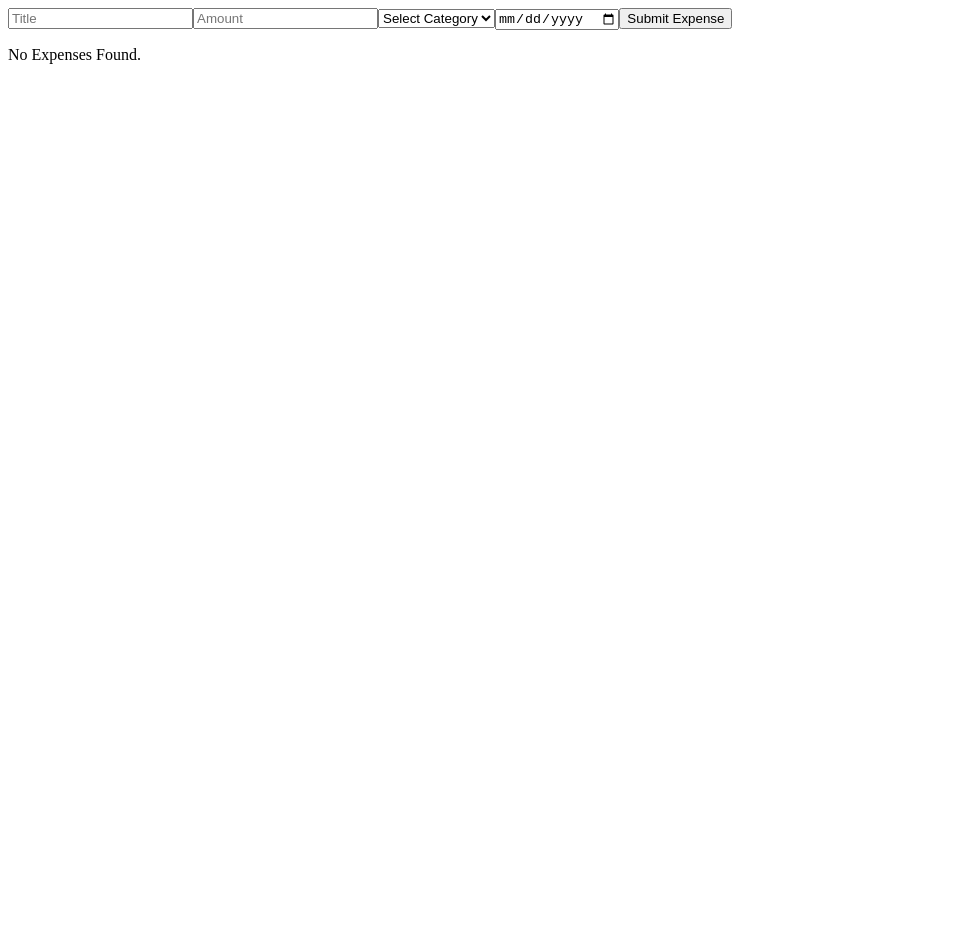
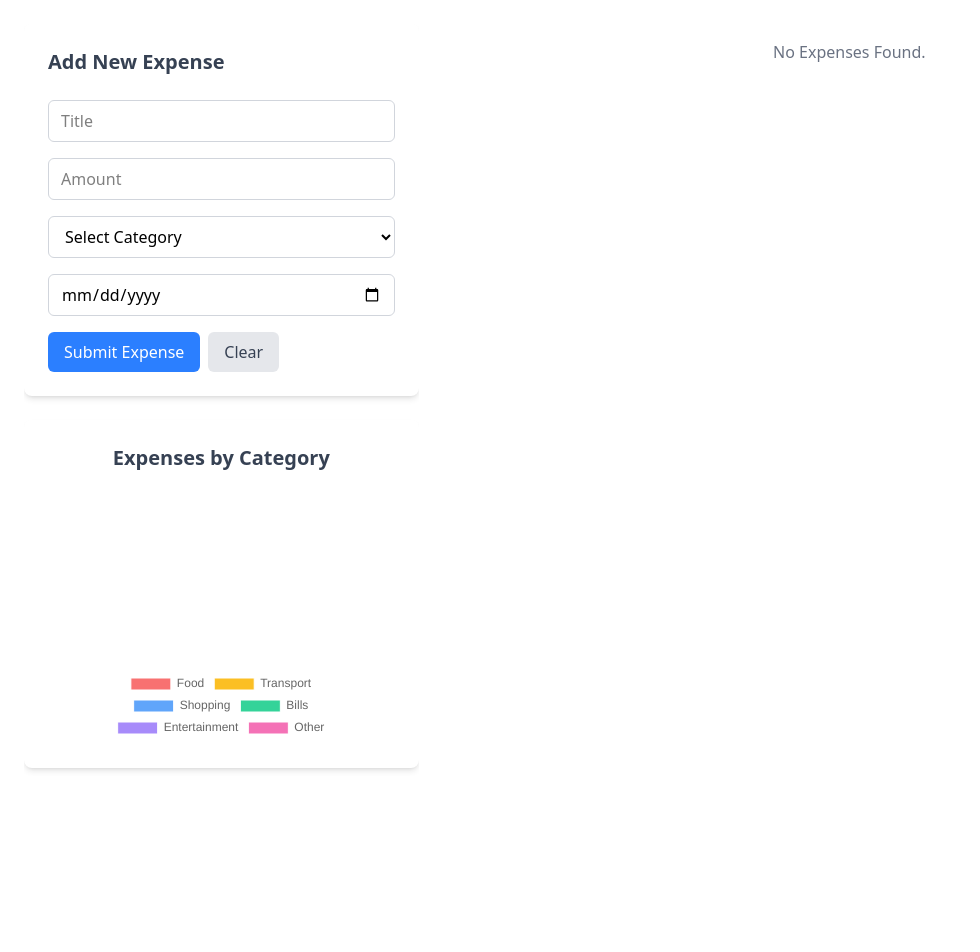
Before and after one commit to preetam-vunet/expense-tracker, a React (Vite) app: page / in a window 1280 px wide. Shown: the top 952 px of the page, without its empty margins (0-980 px from the left). After the commit the page ends 800 px from the top, so only its background shows below. Built offline with nearby package versions, Linux system fonts and the light colour scheme.

Commit message:
Added TailwindCss to entire components and added the ExpenseAverage Component

```diff
--- a/src/App.tsx
+++ b/src/App.tsx
@@ -1,17 +1,25 @@
 import AddExpensesForm from './components/AddExpenseForm'
 import ExpenseTable from './components/ExpenseTable'
 import ExpenseChart from './components/ExpenseCharts'
+import ExpenseAverage from './components/ExpenseAverage'
 import './App.css'
 
-function App() {
+export default function App() {
+  return (
+    <div className="p-6 h-screen">
+      <div className="grid grid-cols-1 lg:grid-cols-3 gap-6 h-full">
 
-  return (
-    <>
-      <AddExpensesForm/>
-      <ExpenseTable/>
-      <ExpenseChart/>
-    </>
+        <div className="space-y-6 overflow-y-auto">
+          <AddExpensesForm />
+          <ExpenseChart />
+          <ExpenseAverage />
+        </div>
+
+        <div className="col-span-2 flex flex-col h-full">
+          <ExpenseTable />
+        </div>
+
+      </div>
+    </div>
   )
 }
-
-export default App
--- a/src/components/AddExpenseForm.tsx
+++ b/src/components/AddExpenseForm.tsx
@@ -1,11 +1,10 @@
-import {useState} from 'react';
-import {v4 as uuid} from 'uuid';
-import type {Expense, Category} from '../types';
+import { useState } from 'react';
+import { v4 as uuid } from 'uuid';
+import type { Expense, Category } from '../types';
 import { useExpenseStore } from '../store/ExpenseStore';
-import {categories} from '../types'
+import { categories } from '../types';
 
 export default function AddExpensesForm() {
-
   const addExpense = useExpenseStore((state) => state.addExpense);
 
   const [title, setTitle] = useState("");
@@ -13,62 +12,138 @@ export default function AddExpensesForm() {
   const [category, setCategory] = useState<Category>("");
   const [date, setDate] = useState("");
 
+  const [errors, setErrors] = useState({
+    title: "",
+    amount: "",
+    category: "",
+    date: ""
+  });
+
+  const validate = () => {
+    const newErrors = { title: "", amount: "", category: "", date: "" };
+
+    if (!title.trim()) newErrors.title = "Title is required";
+    else if (title.trim().length < 2) newErrors.title = "Title must be at least 2 characters";
+
+    if (amount === null) newErrors.amount = "Amount is required";
+    else if (amount <= 0) newErrors.amount = "Amount must be greater than 0";
+
+    if (!category) newErrors.category = "Category is required";
+    else if (!categories.includes(category)) newErrors.category = "Invalid category";
+
+    if (!date) newErrors.date = "Date is required";
+    else if (isNaN(new Date(date).getTime())) newErrors.date = "Invalid date";
+
+    setErrors(newErrors);
+
+    return !Object.values(newErrors).some(Boolean);
+  };
+
   const handleExpenseSubmit = (e: React.FormEvent) => {
     e.preventDefault();
-        if(!title || !amount || !category || !date) return;
+
+    if (!validate()) return;
 
     const newExpense: Expense = {
       id: uuid(),
-            title,
-            amount,
+      title: title.trim(),
+      amount: amount!,
       category: category as Category,
       date
-        }
+    };
 
     addExpense(newExpense);
+    clearForm();
+  };
 
+  const clearForm = () => {
     setTitle("");
     setAmount(null);
     setCategory("");
     setDate("");
-    }
+    setErrors({ title: "", amount: "", category: "", date: "" });
+  };
 
   return (
-        <>
-            <form onSubmit={handleExpenseSubmit}>
+    <form
+    onSubmit={handleExpenseSubmit}
+    className="bg-white shadow-md rounded-lg p-6 max-w-md mx-auto flex flex-col gap-4"
+    >
+    <h2 className="text-xl font-semibold text-gray-700 mb-2">Add New Expense</h2>
+
+    <div className="flex flex-col">
         <input
         type="text"
         placeholder="Title"
         value={title}
         onChange={(e) => setTitle(e.target.value)}
-                    required
+        className={`border rounded-md px-3 py-2 focus:outline-none focus:ring-2 focus:ring-blue-400 ${
+            errors.title ? "border-red-500" : "border-gray-300"
+        }`}
         />
+        {errors.title && <p className="text-red-500 text-sm mt-1">{errors.title}</p>}
+    </div>
+
+    <div className="flex flex-col">
         <input
         type="number"
         placeholder="Amount"
         value={amount ?? ""}
-                    onChange={(e) => setAmount(Number(e.target.value))}
-                    required
+        onChange={(e) => setAmount(e.target.value ? Number(e.target.value) : null)}
+        className={`border rounded-md px-3 py-2 focus:outline-none focus:ring-2 focus:ring-blue-400 ${
+            errors.amount ? "border-red-500" : "border-gray-300"
+        }`}
         />
+        {errors.amount && <p className="text-red-500 text-sm mt-1">{errors.amount}</p>}
+    </div>
+
+    <div className="flex flex-col">
         <select
         value={category}
         onChange={(e) => setCategory(e.target.value)}
-                    required
+        className={`border rounded-md px-3 py-2 focus:outline-none focus:ring-2 focus:ring-blue-400 ${
+            errors.category ? "border-red-500" : "border-gray-300"
+        }`}
         >
         <option value="" disabled hidden>
             Select Category
         </option>
         {categories.map((cat) => (
-                        <option value={cat} key={cat}>{cat}</option>
+            <option value={cat} key={cat}>
+            {cat}
+            </option>
         ))}
         </select>
+        {errors.category && <p className="text-red-500 text-sm mt-1">{errors.category}</p>}
+    </div>
+
+    <div className="flex flex-col">
         <input
         type="date"
         value={date}
         onChange={(e) => setDate(e.target.value)}
+        className={`border rounded-md px-3 py-2 focus:outline-none focus:ring-2 focus:ring-blue-400 ${
+            errors.date ? "border-red-500" : "border-gray-300"
+        }`}
         />
-                 <button type='submit'>Submit Expense</button>
+        {errors.date && <p className="text-red-500 text-sm mt-1">{errors.date}</p>}
+    </div>
+
+    <div className="flex gap-2">
+        <button
+        type="submit"
+        className="bg-blue-500 hover:bg-blue-600 text-white px-4 py-2 rounded-md transition-colors"
+        >
+        Submit Expense
+        </button>
+        <button
+        type="button"
+        onClick={clearForm}
+        className="bg-gray-200 hover:bg-gray-300 text-gray-700 px-4 py-2 rounded-md transition-colors"
+        >
+        Clear
+        </button>
+    </div>
     </form>
-        </>
-    )
+  );
 }
--- /dev/null
+++ b/src/components/ExpenseAverage.tsx
@@ -0,0 +1,28 @@
+import { useExpenseStore } from "../store/ExpenseStore";
+
+export default function ExpenseAverage() {
+  const expenses = useExpenseStore((state) => state.expenses);
+  const currentDate = new Date();
+  const currentMonthDays = new Date(
+    currentDate.getFullYear(),
+    currentDate.getMonth() + 1,
+    0
+  ).getDate();
+
+  const totalExpense = expenses.reduce((sum, c) => sum + c.amount, 0);
+  const average = totalExpense / currentMonthDays;
+
+  return (
+    <div className="bg-white rounded-xl shadow-md p-4 flex flex-col items-center gap-2 w-full max-w-xs mx-auto border">
+      <div className="text-lg font-semibold text-gray-800">
+        ₹{average.toFixed(2)}
+      </div>
+      <div className="text-sm text-gray-500">Average This Month</div>
+
+      <div className="text-lg font-semibold text-gray-800">
+        ₹{totalExpense.toLocaleString("en-IN")}
+      </div>
+      <div className="text-sm text-gray-500">Total Expenses This Month</div>
+    </div>
+  );
+}
--- a/src/components/ExpenseCharts.tsx
+++ b/src/components/ExpenseCharts.tsx
@@ -10,13 +10,11 @@ import {
 
 import type { TooltipItem } from "chart.js";
 
-// Register ChartJS components
 ChartJS.register(ArcElement, Tooltip, Legend);
 
 export default function ExpenseChart() {
   const expenses = useExpenseStore((state) => state.expenses);
 
-  // Calculate total amount per category
   const categoryAmounts = categories.map((cat) =>
     expenses
       .filter((e) => e.category === cat)
@@ -60,8 +58,13 @@ export default function ExpenseChart() {
   };
 
   return (
-    <div className="max-w-sm mx-auto mt-6">
-      <Pie data={data} options={options} />
+    <div className="bg-white shadow-md rounded-lg p-6 max-w-md mx-auto mt-6">
+      <h2 className="text-xl font-semibold text-gray-700 mb-4 text-center">
+        Expenses by Category
+      </h2>
+      <div className="w-full h-64 flex justify-center items-center">
+        <Pie data={data} options={options} />
+      </div>
     </div>
   );
 }
--- a/src/components/ExpenseTable.tsx
+++ b/src/components/ExpenseTable.tsx
@@ -1,38 +1,101 @@
+import { useState } from "react";
 import { useExpenseStore } from "../store/ExpenseStore";
+import { categories } from "../types";
 
 export default function ExpenseTable() {
+  const expenses = useExpenseStore((state) => state.expenses);
+  const deleteExpense = useExpenseStore((state) => state.deleteExpense);
 
-    const expenses = useExpenseStore((state) => state.expenses)
-    const deleteExpense = useExpenseStore((state) => state.deleteExpense)
+  const [selectedCategory, setSelectedCategory] = useState("");
+  const [startDate, setStartDate] = useState("");
+  const [endDate, setEndDate] = useState("");
 
-    if (expenses.length === 0) return <p>No Expenses Found.</p>
+  const filteredExpenses = expenses.filter((exp) => {
+    const matchesCategory =
+      selectedCategory === "" || exp.category === selectedCategory;
+
+    const matchesDate =
+      (!startDate || new Date(exp.date) >= new Date(startDate)) &&
+      (!endDate || new Date(exp.date) <= new Date(endDate));
+
+    return matchesCategory && matchesDate;
+  });
+
+  if (expenses.length === 0)
+    return <p className="text-center text-gray-500 mt-4">No Expenses Found.</p>;
 
   return (
-        <>
-            <table>
-                <thead>
+    <div className="bg-white shadow-md rounded-lg p-4 flex flex-col h-full">
+      <div className="flex flex-wrap gap-4 mb-4">
+        <select
+          value={selectedCategory}
+          onChange={(e) => setSelectedCategory(e.target.value)}
+          className="border border-gray-300 rounded-md p-2"
+        >
+          <option value="">All Categories</option>
+          {categories.map((cat) => (
+            <option key={cat} value={cat}>
+              {cat}
+            </option>
+          ))}
+        </select>
+
+        <input
+          type="date"
+          value={startDate}
+          onChange={(e) => setStartDate(e.target.value)}
+          className="border border-gray-300 rounded-md p-2"
+        />
+        <input
+          type="date"
+          value={endDate}
+          onChange={(e) => setEndDate(e.target.value)}
+          className="border border-gray-300 rounded-md p-2"
+        />
+      </div>
+
+      <div className="flex-1 overflow-auto">
+        <table className="min-w-full border-collapse">
+          <thead className="bg-gray-200 sticky top-0 z-10">
             <tr>
-                        <th>Title</th>
-                        <th>Amount</th>
-                        <th>Category</th>
-                        <th>Date</th>
-                        <th>Delete</th>
+              <th className="py-2 px-4 text-left text-gray-700 font-medium">Title</th>
+              <th className="py-2 px-4 text-left text-gray-700 font-medium">Amount</th>
+              <th className="py-2 px-4 text-left text-gray-700 font-medium">Category</th>
+              <th className="py-2 px-4 text-left text-gray-700 font-medium">Date</th>
+              <th className="py-2 px-4 text-left text-gray-700 font-medium">Delete</th>
             </tr>
           </thead>
           <tbody>
-                    {expenses.map((exp) => (
-                        <tr key={exp.id}>
-                            <td>{exp.title}</td>
-                            <td>{exp.amount}</td>
-                            <td>{exp.category}</td>
-                            <td>{exp.date}</td>
-                            <td>
-                                <button onClick={() => deleteExpense(exp.id)}>Delete</button>
+            {filteredExpenses.length > 0 ? (
+              filteredExpenses.map((exp) => (
+                <tr
+                  key={exp.id}
+                  className="border-b last:border-b-0 hover:bg-gray-50"
+                >
+                  <td className="py-2 px-4">{exp.title}</td>
+                  <td className="py-2 px-4">₹{exp.amount}</td>
+                  <td className="py-2 px-4">{exp.category}</td>
+                  <td className="py-2 px-4">{exp.date}</td>
+                  <td className="py-2 px-4">
+                    <button
+                      onClick={() => deleteExpense(exp.id)}
+                      className="bg-red-500 hover:bg-red-600 text-white px-3 py-1 rounded-md transition-colors"
+                    >
+                      Delete
+                    </button>
                   </td>
                 </tr>
-                    ))}
+              ))
+            ) : (
+              <tr>
+                <td colSpan={5} className="text-center text-gray-500 py-4">
+                  No matching expenses
+                </td>
+              </tr>
+            )}
           </tbody>
         </table>
-        </>
-    )
+      </div>
+    </div>
+  );
 }
--- a/src/index.css
+++ b/src/index.css
@@ -1 +1 @@
-/* @import "tailwindcss"; */
+@import "tailwindcss";
```
Lines whose indentation alone changed are shown as unchanged.
